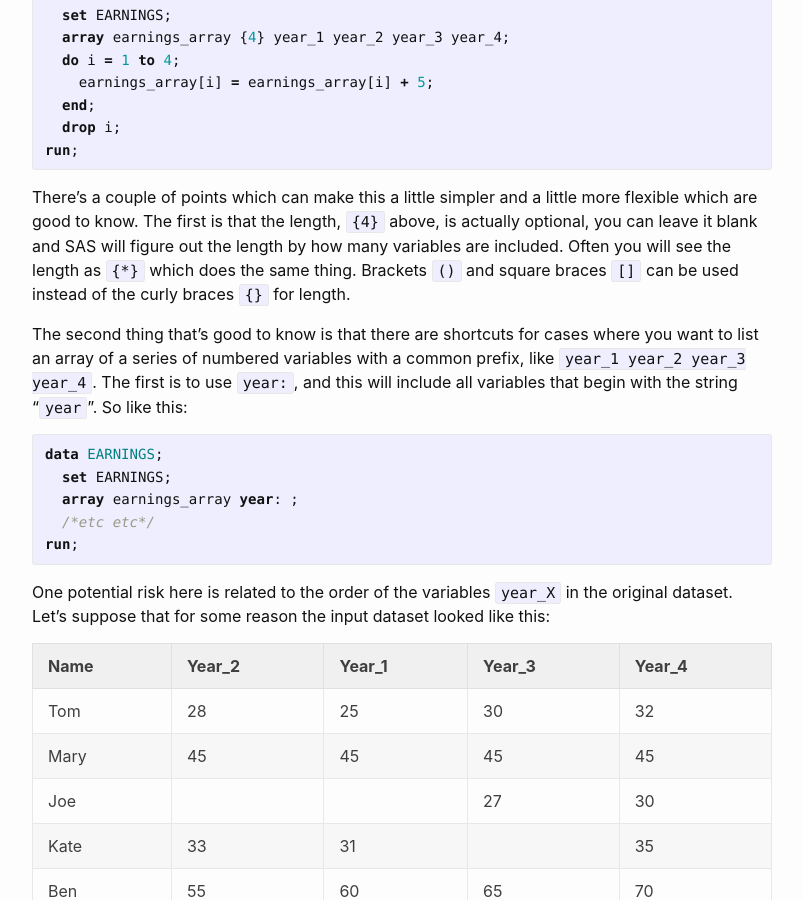
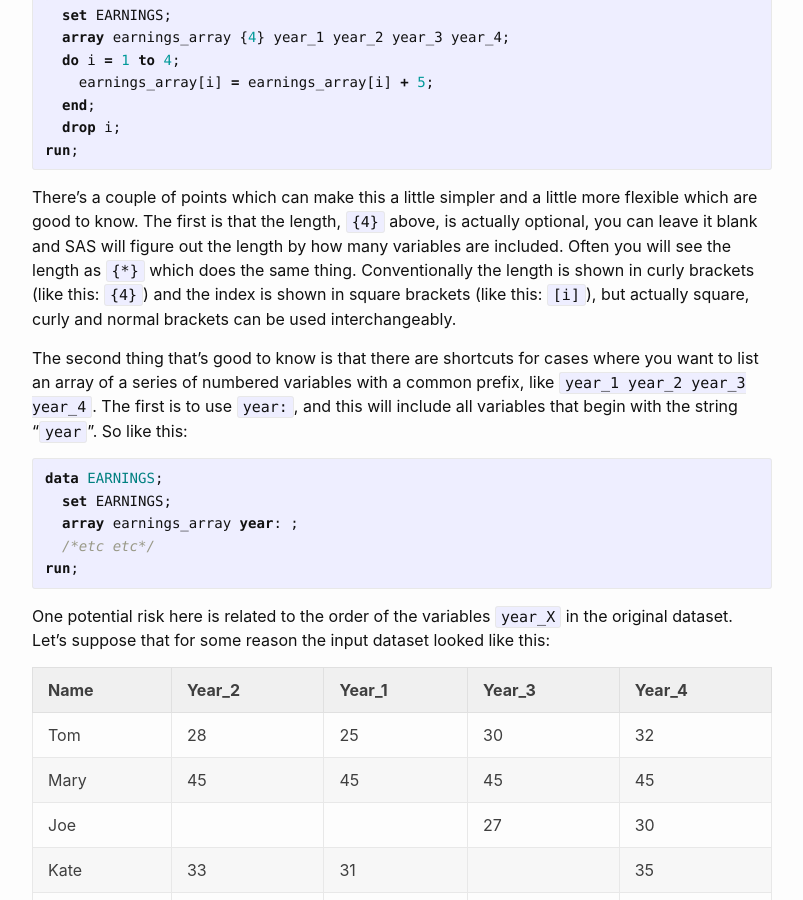
Before and after one commit to brendanjodowd/brendanjodowd.github.io, a Jekyll site: the page built from _posts/2021-02-04-very_simple_arrays.md, in a window 1280 px wide and 900 px high, scrolled down 893 px. Shown: the whole window, without its empty margins (238-1041 px from the left). Built offline with Jekyll 4.4.1, drawn with Linux system fonts in a browser that asks for light colours.

Commit message:
Update 2021-02-04-very_simple_arrays.md

```diff
--- a/_posts/2021-02-04-very_simple_arrays.md
+++ b/_posts/2021-02-04-very_simple_arrays.md
@@ -29,7 +29,7 @@ data EARNINGS;
 run;
 {% endhighlight %}
 
-There's a couple of points which can make this a little simpler and a little more flexible which are good to know. The first is that the length, `{4}` above, is actually optional, you can leave it blank and SAS will figure out the length by how many variables are included. Often you will see the length as `{*}` which does the same thing. Brackets `()` and square braces `[]` can be used instead of the curly braces `{}` for length.
+There's a couple of points which can make this a little simpler and a little more flexible which are good to know. The first is that the length, `{4}` above, is actually optional, you can leave it blank and SAS will figure out the length by how many variables are included. Often you will see the length as `{*}` which does the same thing. Conventionally the length is shown in curly brackets (like this: `{4}`) and the index is shown in square brackets (like this: `[i]`), but actually square, curly and normal brackets can be used interchangeably.
 
 The second thing that's good to know is that there are shortcuts for cases where you want to list an array of a series of numbered variables with a common prefix, like `year_1 year_2 year_3 year_4`. The first is to use `year:`, and this will include all variables that begin with the string "`year`". So like this:
 
```
